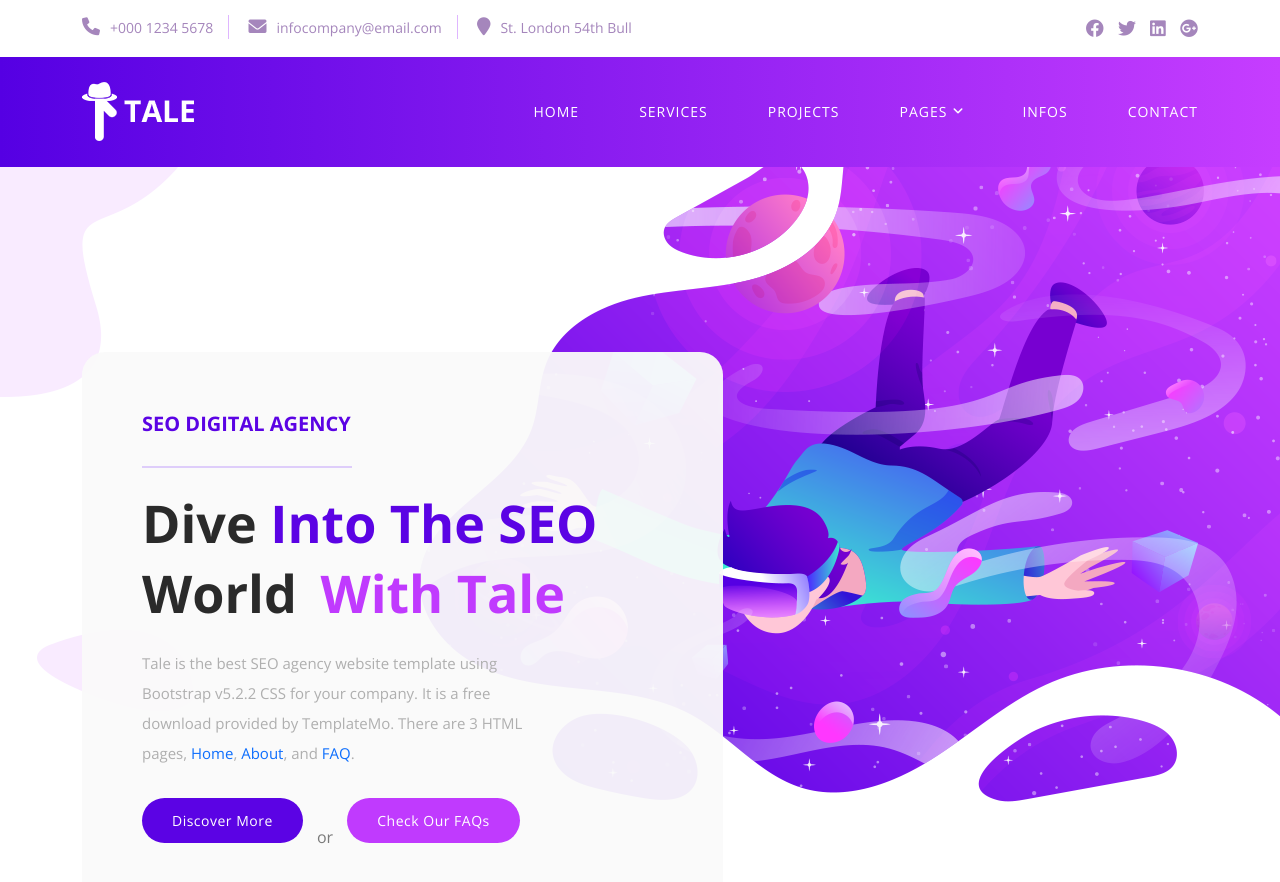
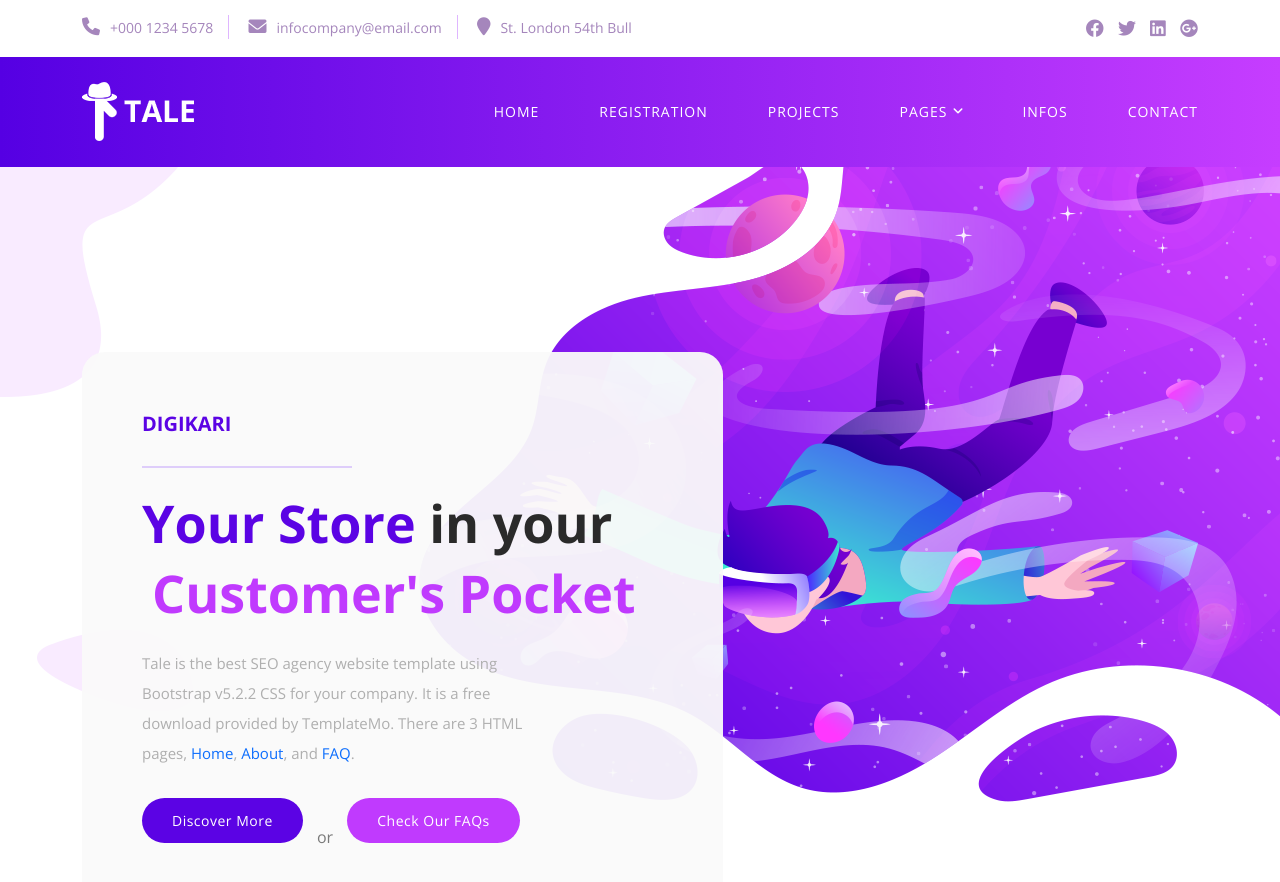
Before and after one commit to sesame-pikari/sesame-pikari.github.io, a plain HTML site: page index.html in a window 1280 px wide. Shown: the top 882 px of the page. Drawn offline with nearby package versions, Linux system fonts and the light colour scheme.

Commit message:
Update: few content changes

```diff
--- a/index.html
+++ b/index.html
@@ -8,7 +8,7 @@
 
     <link href="https://fonts.googleapis.com/css2?family=Open+Sans:wght@300;400;500;600;700;800&display=swap" rel="stylesheet">
 
-    <title>Tale SEO Agency CSS Template by TemplateMo website</title>
+    <title>Digikari</title>
 
     <!-- Bootstrap core CSS -->
     <link href="vendor/bootstrap/css/bootstrap.min.css" rel="stylesheet">
@@ -86,7 +86,7 @@ https://templatemo.com/tm-582-tale-seo-agency
                     <!-- ***** Menu Start ***** -->
                     <ul class="nav">
                       <li class="scroll-to-section"><a href="#top" class="active">Home</a></li>
-                      <li class="scroll-to-section"><a href="#services">Services</a></li>
+                      <li class="scroll-to-section"><a href="#services">Registration</a></li>
                       <li class="scroll-to-section"><a href="#projects">Projects</a></li>
                       <li class="has-sub">
                           <a href="javascript:void(0)">Pages</a>
@@ -114,9 +114,9 @@ https://templatemo.com/tm-582-tale-seo-agency
       <div class="row">
         <div class="col-lg-7">
           <div class="caption header-text">
-            <h6>SEO DIGITAL AGENCY</h6>
+            <h6>Digikari</h6>
             <div class="line-dec"></div>
-            <h4>Dive <em>Into The SEO</em> World <span>With Tale</span></h4>
+            <h4><em>Your Store</em> in your <span>Customer's Pocket</span></h4>
             <p>Tale is the best SEO agency website template using Bootstrap v5.2.2 CSS for your company. It is a free download provided by TemplateMo. There are 3 HTML pages, <a href="index.html">Home</a>, <a href="about.html">About</a>, and <a href="faqs.html">FAQ</a>.</p>
             <div class="main-button scroll-to-section"><a href="#services">Discover More</a></div>
             <span>or</span>
```
